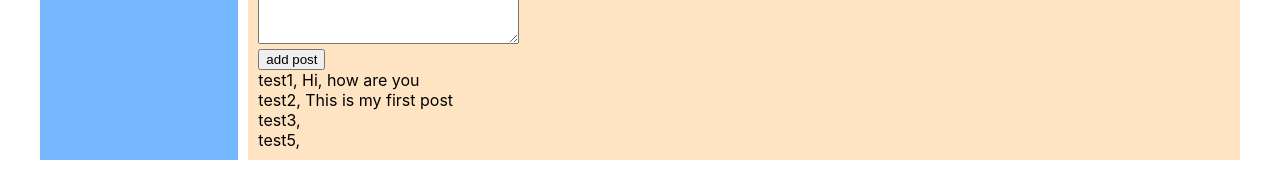
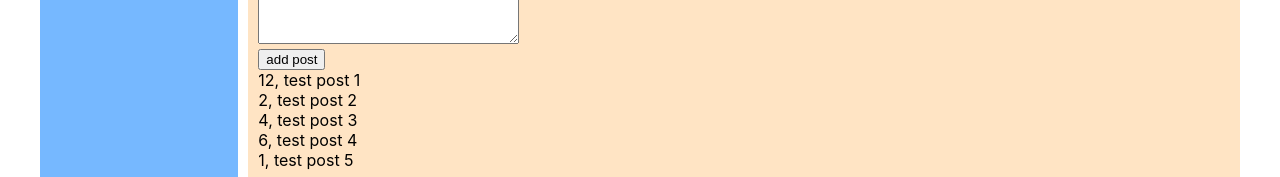
Before and after one commit to maksym-rakomin/react-social-network, a React (Create React App) app: page /profile in a window 1280 px wide. Shown: the part 1040-1217 px from the top of the page. Built offline with nearby package versions, Linux system fonts and the light colour scheme.

Commit message:
implement output components with map

```diff
--- a/src/components/Dialogs/Dialogs.jsx
+++ b/src/components/Dialogs/Dialogs.jsx
@@ -11,7 +11,6 @@ const Dialogs = (props) => {
         {id: 4, name: 'test 4'},
         {id: 5, name: 'test 5'},
     ]
-
     const messages = [
         {id: 1, message: 'test message 1'},
         {id: 2, message: 'test message 2'},
@@ -20,20 +19,17 @@ const Dialogs = (props) => {
         {id: 5, message: 'test message 5'},
     ]
 
+    const usersElements = users.map(user => <DialogNavItem key={user.id} name={user.name} id={user.id}/>)
+    const messagesElements = messages.map(message => <DialogMessage key={message.id} text={message.message}/>)
+
     return (
         <div className={s.dialogs}>
             <div className={s.dialogs__items}>
-                <DialogNavItem name='test 1' id='1'/>
-                <DialogNavItem name='test 2' id='2'/>
-                <DialogNavItem name='test 3' id='3'/>
-                <DialogNavItem name='test 4' id='4'/>
+                {usersElements}
             </div>
 
             <div className={s.messages}>
-                <DialogMessage text='test message 1'/>
-                <DialogMessage text='test message 2'/>
-                <DialogMessage text='test message 3'/>
-                <DialogMessage text='test message 4'/>
+                {messagesElements}
             </div>
         </div>
     )
--- a/src/components/Profile/MyPosts/MyPosts.jsx
+++ b/src/components/Profile/MyPosts/MyPosts.jsx
@@ -12,12 +12,14 @@ const MyPosts = () => {
         {id: 5, message: 'test post 5', likesCount: 1},
     ]
 
+    const postElements = posts.map(post => <Post key={post.id} test={post.likesCount} message={post.message}/>)
+
     return (
         <div className={c.myPosts}>
             <h3>my Posts</h3>
 
             <div>
-                <textarea name="" id="" cols="30" rows="10"></textarea>
+                <textarea name="" id="" cols="30" rows="10"/>
             </div>
 
             <div>
@@ -25,10 +27,7 @@ const MyPosts = () => {
             </div>
 
             <div>
-                <Post test='test1' message="Hi, how are you"/>
-                <Post test='test2' message="This is my first post"/>
-                <Post test='test3'/>
-                <Post test='test5'/>
+                {postElements}
             </div>
         </div>
     )
```
